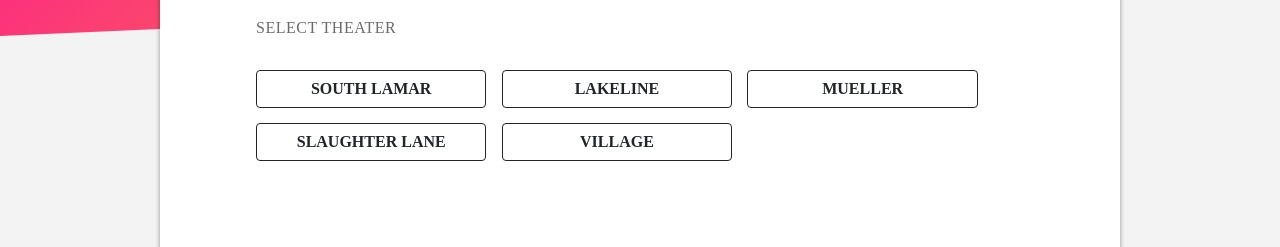
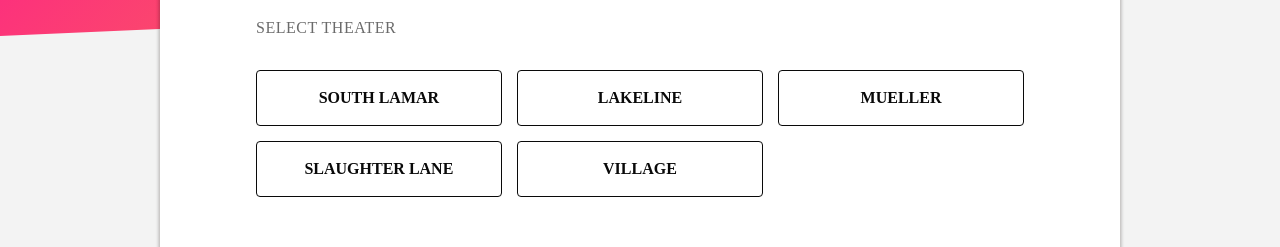
Before and after one commit to vijeysrc/alamo-drafthouse-challenge-app, an Angular app: page /1 in a window 1280 px wide. Shown: the part 524-771 px from the top of the page. Built offline with nearby package versions, Linux system fonts and the light colour scheme; a web font is replaced by a local one.

Commit message:
refactor: have simple links

```diff
--- a/src/app/cinemas/cinemas.component.html
+++ b/src/app/cinemas/cinemas.component.html
@@ -3,15 +3,13 @@
     <div class="cmp-cinemas__title">Find a movie</div>
     <div class="cmp-cinemas__sub-title">Select Theater</div>
     <ul class="cmp-cinemas__cinema-btns list-unstyled">
-      <li *ngFor="let cinema of cinemas">
-        <a
-          routerLink="/{{ cityId }}/{{ cinema.id }}"
-          class="btn w-100 text-uppercase text-nowrap fw-bold"
-          [ngClass]="{
-            'btn-primary': cinemaId === cinema.id,
-            'btn-outline-dark': cinemaId !== cinema.id
-          }"
-        >
+      <li
+        *ngFor="let cinema of cinemas"
+        [ngClass]="{
+          'cinema-selected': cinemaId === cinema.id
+        }"
+      >
+        <a routerLink="/{{ cityId }}/{{ cinema.id }}">
           {{ cinema.name }}
         </a>
       </li>
--- a/src/app/cinemas/cinemas.component.scss
+++ b/src/app/cinemas/cinemas.component.scss
@@ -55,9 +55,27 @@
     flex-wrap: wrap;
     padding-bottom: 64px;
 
+    a {
+      text-decoration: none;
+      color: #090909;
+      display: block;
+      width: 100%;
+      text-align: center;
+      font-weight: bold;
+      text-transform: uppercase;
+    }
+
     li {
-      width: 30%;
+      border: 1px solid #090909;
+      border-radius: 4px;
+      box-sizing: border-box;
+      padding: 15px;
+      width: 32%;
       margin: 1%;
+      &.cinema-selected,
+      &:hover {
+        background-color: #f0b323;
+      }
     }
     li:nth-of-type(3n) {
       margin-right: 0;
```
